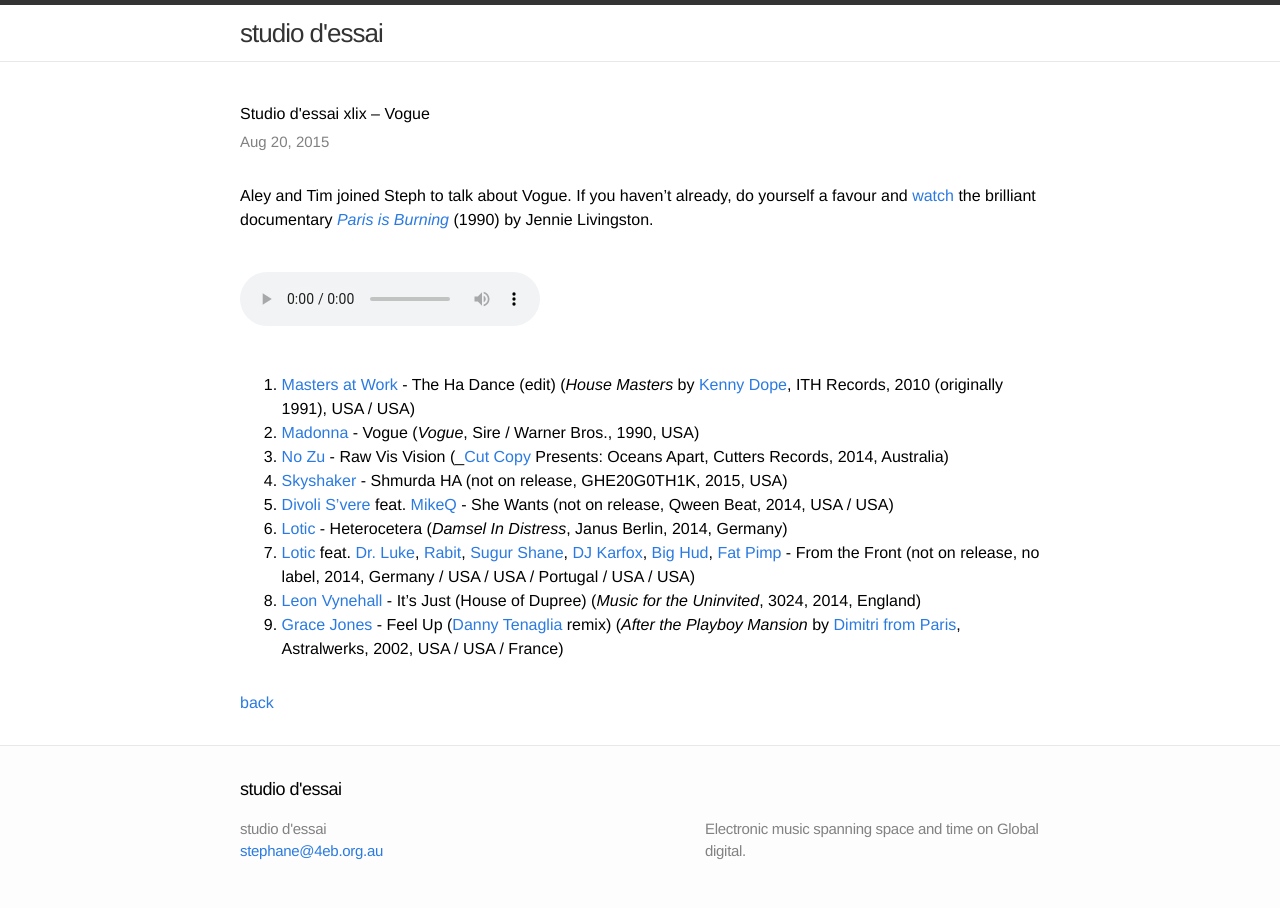
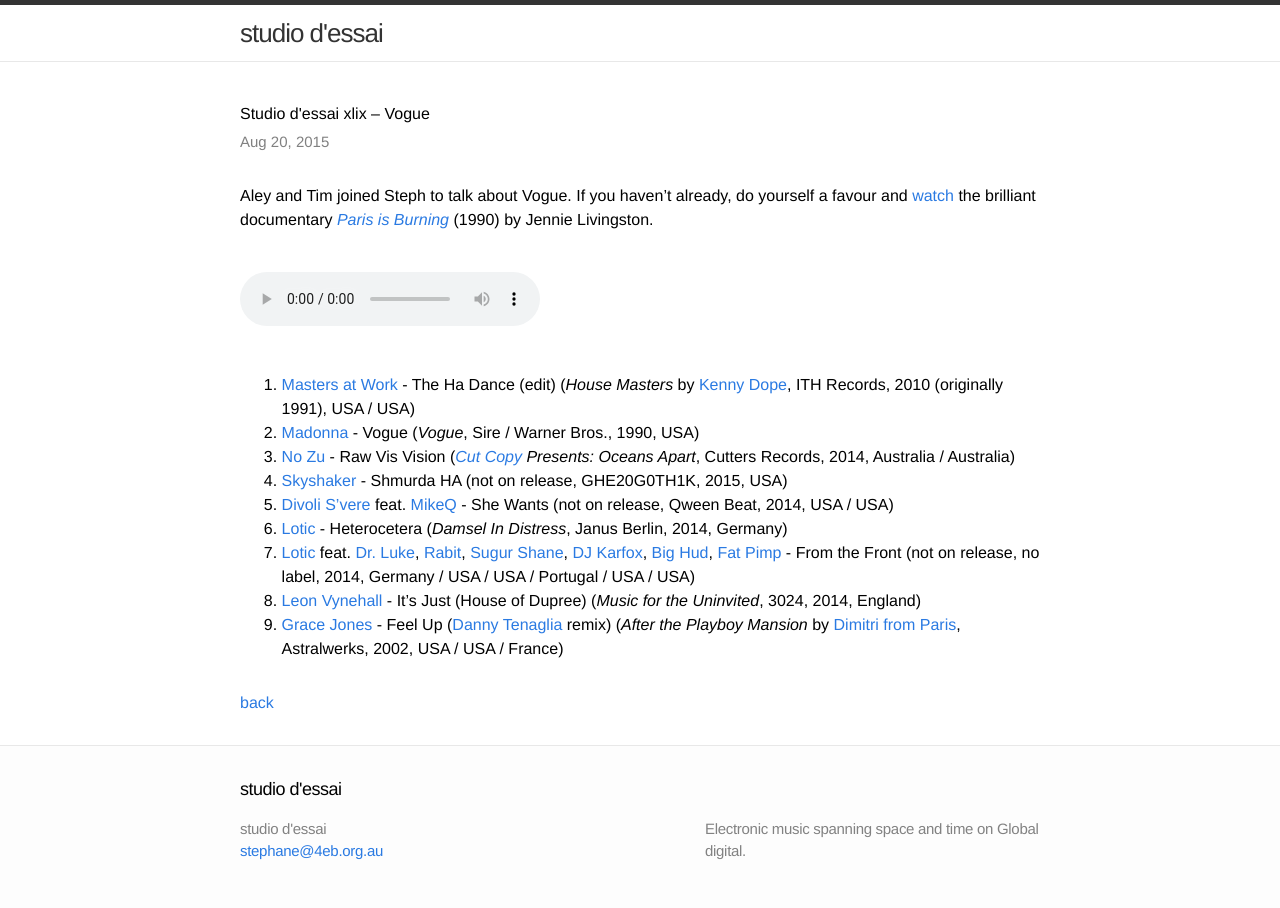
Before and after one commit to studio-dessai/studio-dessai.github.io, a Jekyll site: the page built from _posts/2015-08-20-sdexlix.md, in a window 1280 px wide. Built offline with Jekyll 4.4.1, drawn with Linux system fonts in a browser that asks for light colours.

Commit message:
minor fixes

```diff
--- a/_posts/2015-08-20-sdexlix.md
+++ b/_posts/2015-08-20-sdexlix.md
@@ -11,7 +11,7 @@ Your browser doesn't seem to be able to play embedded m4a audio.
 
 1. [Masters at Work](http://musicbrainz.org/artist/11293854-fc44-43e2-bb37-c48e5063bb55) - The Ha Dance (edit) (_House Masters_ by [Kenny Dope](http://musicbrainz.org/artist/77820ed3-78b0-41a1-bbce-6b8482ebfe67), ITH Records, 2010 (originally 1991), USA / USA)
 1. [Madonna](http://musicbrainz.org/artist/79239441-bfd5-4981-a70c-55c3f15c1287) - Vogue (_Vogue_, Sire / Warner Bros., 1990, USA)
-1. [No Zu](http://musicbrainz.org/artist/cd589a6e-7da3-4096-9f11-a0d91d6e79d6) - Raw Vis Vision (_[Cut Copy](http://musicbrainz.org/artist/caaba574-dfbc-4681-8e56-19b5150897d2) Presents: Oceans Apart, Cutters Records, 2014, Australia)
+1. [No Zu](http://musicbrainz.org/artist/cd589a6e-7da3-4096-9f11-a0d91d6e79d6) - Raw Vis Vision (_[Cut Copy](http://musicbrainz.org/artist/caaba574-dfbc-4681-8e56-19b5150897d2) Presents: Oceans Apart_, Cutters Records, 2014, Australia / Australia)
 1. [Skyshaker](http://musicbrainz.org/artist/eabcd859-7cce-40c3-b7bd-232a6b36cc1a) - Shmurda HA (not on release, GHE20G0TH1K, 2015, USA)
 1. [Divoli S'vere](http://musicbrainz.org/artist/41454acd-4d36-4c29-b4fa-6007b895ac09) feat. [MikeQ](http://musicbrainz.org/artist/f6c3edf8-41d9-414f-9dbd-65041c0722b3) - She Wants (not on release, Qween Beat, 2014, USA / USA)
 1. [Lotic](http://musicbrainz.org/artist/af16db36-38b6-4345-ac71-01c2f9157778) - Heterocetera (_Damsel In Distress_, Janus Berlin, 2014, Germany)
```
